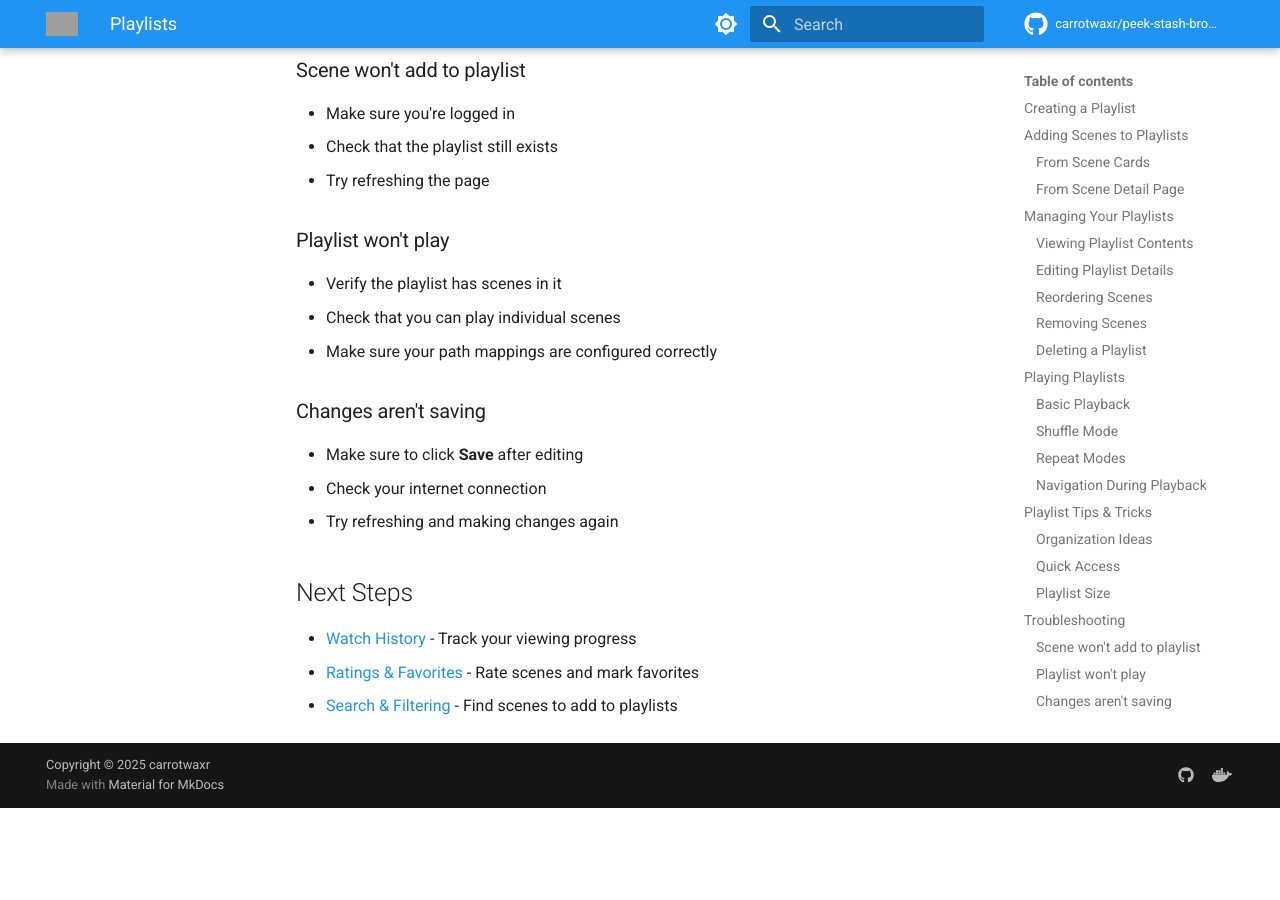
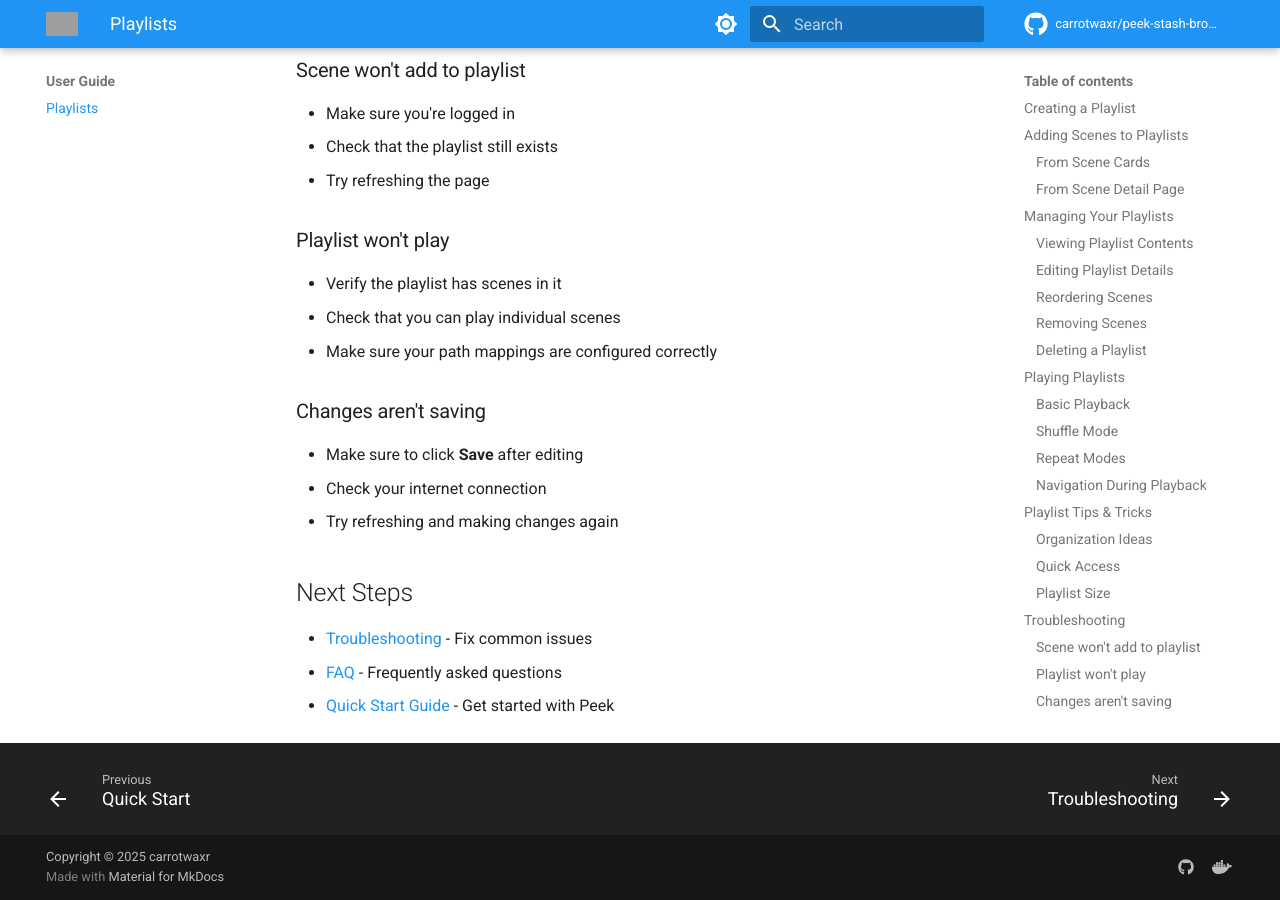
Before and after one commit to carrotwaxr/peek-stash-browser, an MkDocs documentation site: the page built from docs/user-guide/playlists.md, in a window 1280 px wide and 900 px high, scrolled down 4193 px. Built offline with MkDocs 1.6.1 and Material for MkDocs 9.7.7, drawn with Linux system fonts in a browser that asks for light colours; comment, search, counter and statistics services are not loaded; before the commit the page ends 5001 px from its top, so only the background shows below that; grey boxes are pictures that could not be loaded.

Commit message:
fix: Update mkdocs.yml navigation and remove broken links
Fixed MkDocs build warnings:
- Removed deleted beta-testing.md from nav
- Removed deleted reference/theming.md from nav
- Added user-guide/playlists.md to nav under new 'User Guide' section
- Fixed broken links in playlists.md (replaced with existing docs)

All documentation now builds without warnings.

🤖 Generated with [Claude Code](https://claude.com/claude-code)

Co-Authored-By: Claude <noreply@anthropic.com>

```diff
--- a/docs/user-guide/playlists.md
+++ b/docs/user-guide/playlists.md
@@ -173,6 +173,6 @@ There's no limit to how many:
 
 ## Next Steps
 
-- [Watch History](watch-history.md) - Track your viewing progress
-- [Ratings & Favorites](ratings-and-favorites.md) - Rate scenes and mark favorites
-- [Search & Filtering](search-and-filtering.md) - Find scenes to add to playlists
+- [Troubleshooting](../reference/troubleshooting.md) - Fix common issues
+- [FAQ](../reference/faq.md) - Frequently asked questions
+- [Quick Start Guide](../getting-started/quick-start.md) - Get started with Peek
--- a/mkdocs.yml
+++ b/mkdocs.yml
@@ -107,13 +107,13 @@ extra_javascript:
 # Page tree navigation
 nav:
   - Home: index.md
-  - Beta Testing: beta-testing.md
   - Getting Started:
       - Installation: getting-started/installation.md
       - Configuration: getting-started/configuration.md
       - Quick Start: getting-started/quick-start.md
+  - User Guide:
+      - Playlists: user-guide/playlists.md
   - Reference:
-      - Theming Guide: reference/theming.md
       - Troubleshooting: reference/troubleshooting.md
       - FAQ: reference/faq.md
 
```
